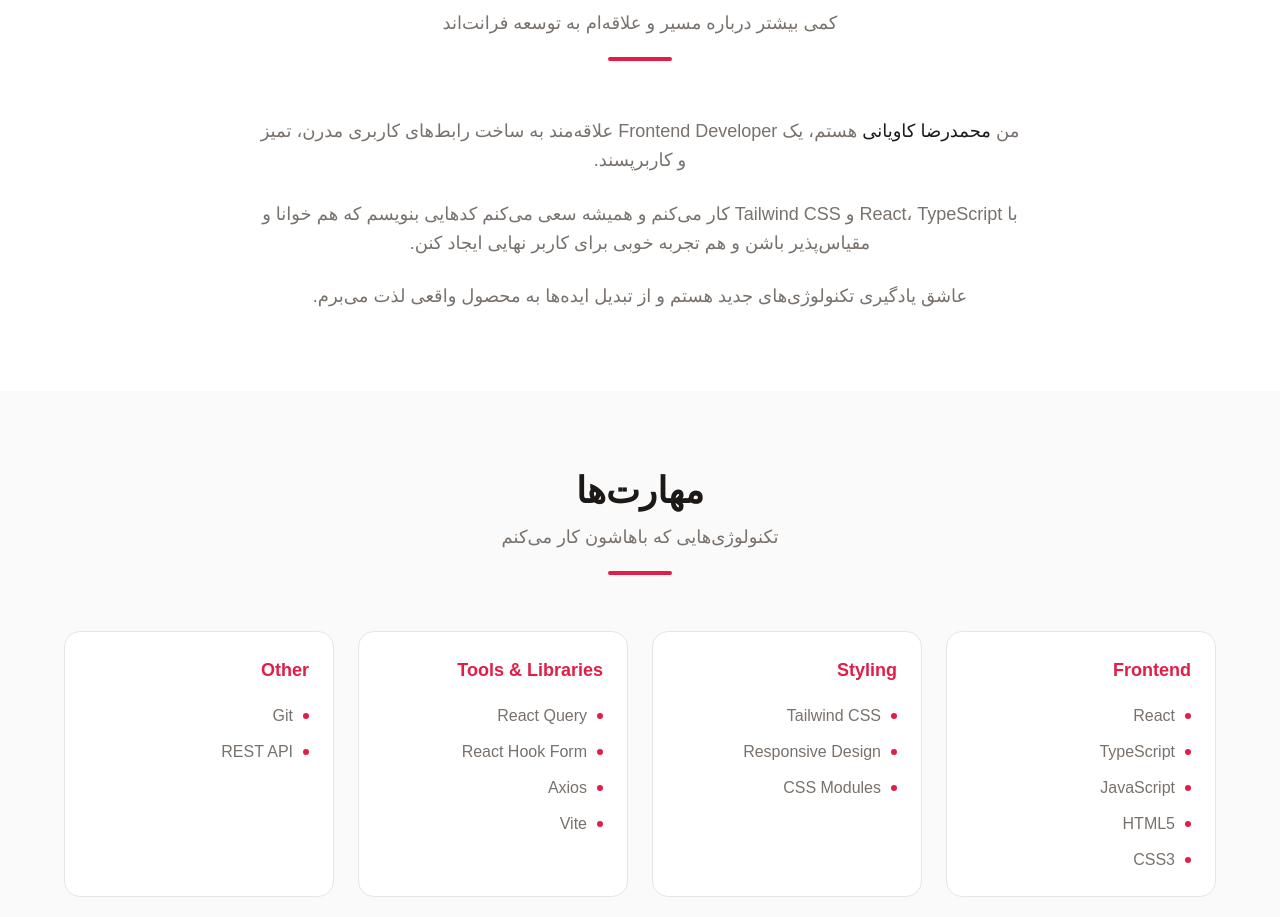
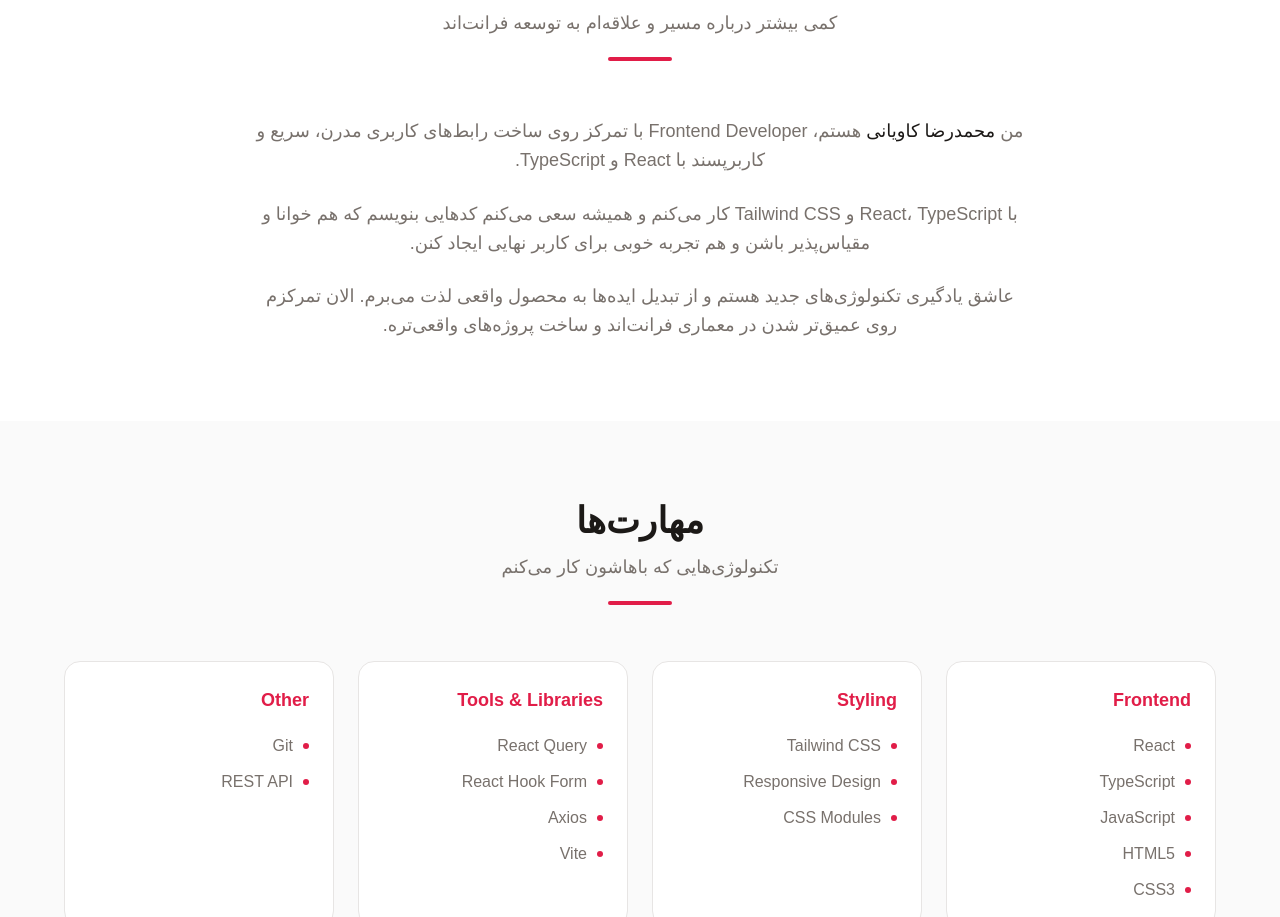
Before and after one commit to Mamziii/portfolio, a React (Vite) app: page / in a window 1280 px wide. Shown: the part 923-1840 px from the top of the page. Built offline with nearby package versions, Linux system fonts and the light colour scheme; no server answers.

Commit message:
add about me

```diff
--- a/src/components/About.tsx
+++ b/src/components/About.tsx
@@ -16,20 +16,25 @@ export default function About() {
         {/* Content */}
         <div className="max-w-3xl mx-auto text-center">
           <p className="text-muted text-lg leading-relaxed mb-6">
-            من <span className="text-foreground font-medium">محمدرضا کاویانی</span> هستم،
-            یک Frontend Developer علاقه‌مند به ساخت رابط‌های کاربری مدرن، تمیز و کاربرپسند.
+            من{" "}
+            <span className="text-foreground font-medium">محمدرضا کاویانی</span>{" "}
+            هستم، Frontend Developer با تمرکز روی ساخت رابط‌های کاربری مدرن، سریع
+            و کاربرپسند با React و TypeScript.
           </p>
 
           <p className="text-muted text-lg leading-relaxed mb-6">
-            با React، TypeScript و Tailwind CSS کار می‌کنم و همیشه سعی می‌کنم کدهایی بنویسم که
-            هم خوانا و مقیاس‌پذیر باشن و هم تجربه خوبی برای کاربر نهایی ایجاد کنن.
+            با React، TypeScript و Tailwind CSS کار می‌کنم و همیشه سعی می‌کنم
+            کدهایی بنویسم که هم خوانا و مقیاس‌پذیر باشن و هم تجربه خوبی برای
+            کاربر نهایی ایجاد کنن.
           </p>
 
           <p className="text-muted text-lg leading-relaxed">
-            عاشق یادگیری تکنولوژی‌های جدید هستم و از تبدیل ایده‌ها به محصول واقعی لذت می‌برم.
+            عاشق یادگیری تکنولوژی‌های جدید هستم و از تبدیل ایده‌ها به محصول واقعی
+            لذت می‌برم. الان تمرکزم روی عمیق‌تر شدن در معماری فرانت‌اند و ساخت
+            پروژه‌های واقعی‌تره.
           </p>
         </div>
       </div>
     </section>
-  )
+  );
 }
```
